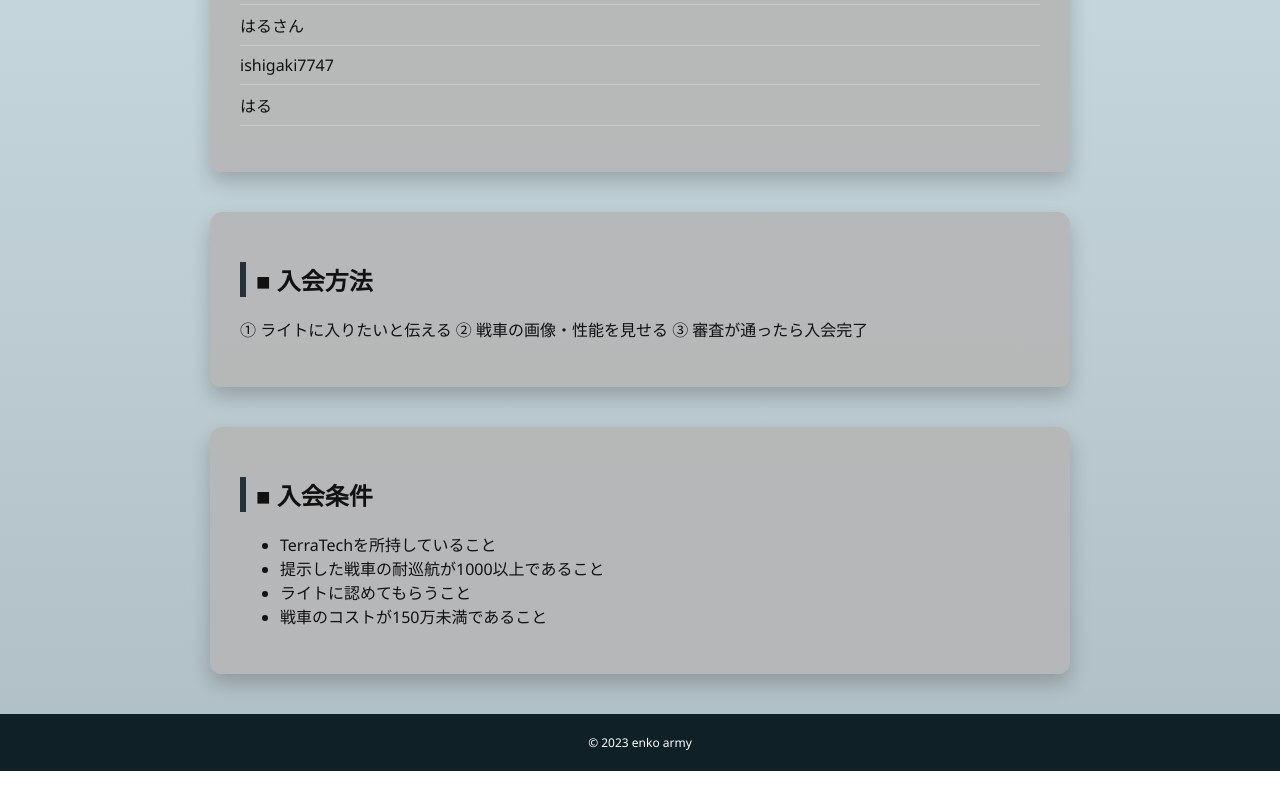
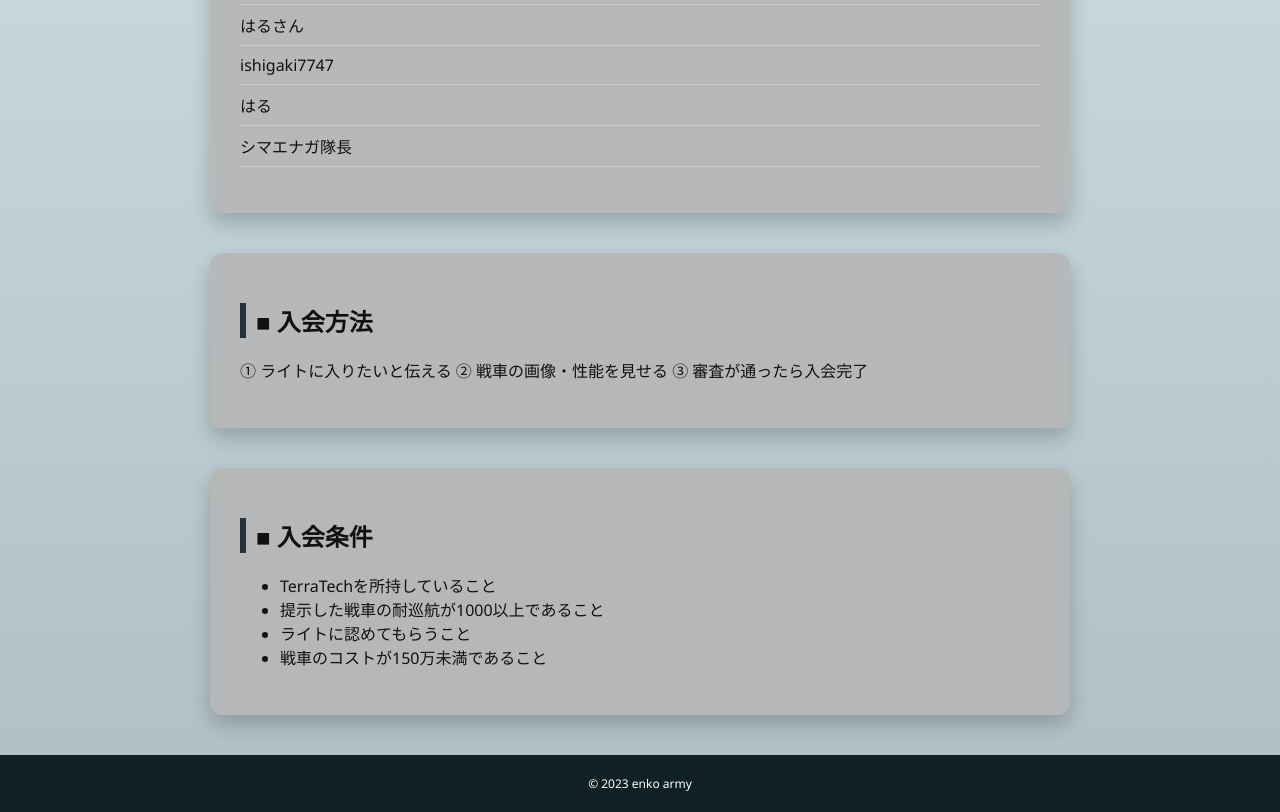
Before and after one commit to marimoxkou-netizen/marimoxkou-netiz.github.io, a plain HTML site: page index.html in a window 1280 px wide. Shown: the part 1060-1872 px from the top of the page. Before the commit the page ends 1831 px from the top, so only its background shows below. Drawn offline with Linux system fonts and the light colour scheme.

Commit message:
Fix HTML formatting and add new member

```diff
--- a/index.html
+++ b/index.html
@@ -104,6 +104,7 @@ footer {
         <li>はるさん</li>
         <li>ishigaki7747</li>
         <li>はる</li>
+        <li>シマエナガ隊長</li>
     </ul>
 </div>
 
```
